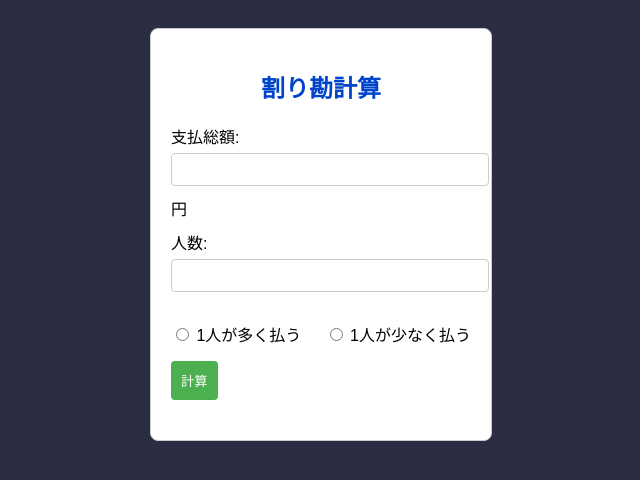
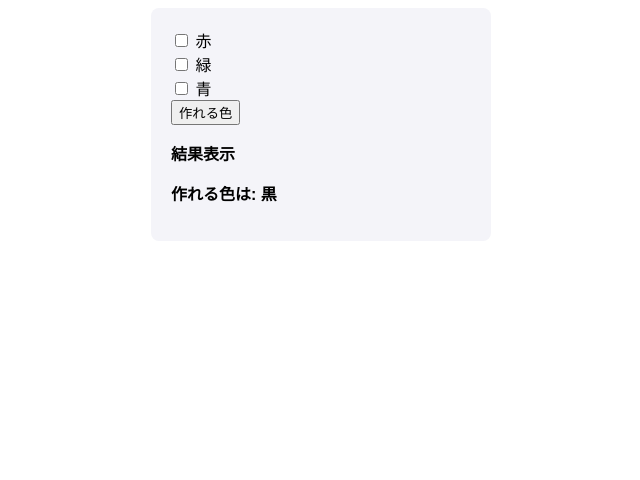
Before and after one commit to youle1999/flaskweb, a Flask app: page / in a window 1280 px wide. Shown: the top 480 px of the page, without its empty margins (319-959 px from the left). Run offline with Flask 3, Linux system fonts and the light colour scheme.

Commit message:
mix different color to get the desired result

```diff
--- a/app.py
+++ b/app.py
@@ -1,52 +1,30 @@
-from flask import Flask, render_template, request, jsonify
+from flask import Flask, render_template, request
 
 app = Flask(__name__)
 
-@app.route('/')
+# Define the color mapping based on selected colors
+color_mapping = {
+    frozenset(['red']): '赤',
+    frozenset(['green']): '緑',
+    frozenset(['blue']): '青',
+    frozenset(['red', 'green']): '黄',
+    frozenset(['red', 'blue']): 'マゼンタ',
+    frozenset(['green', 'blue']): 'シアン',
+    frozenset(['red', 'green', 'blue']): '白',
+    frozenset([]): '黒'  # No selection
+}
+
+@app.route('/', methods=['GET', 'POST'])
 def index():
-    return render_template('index.html')
+    selected_colors = set()
+    created_color = '黒'  # Default color if no selection
 
-@app.route('/calculate', methods=['POST'])
-def calculate():
-    try:
-        total_amount = int(request.form['total_amount'])
-        num_people = int(request.form['num_people'])
-        rounding_option = request.form['rounding_option']
+    if request.method == 'POST':
+        # Get selected colors from form
+        selected_colors = set(request.form.getlist('colors'))
+        created_color = color_mapping.get(frozenset(selected_colors), '黒')
 
-        if total_amount < 200 or num_people < 2:
-            return jsonify({'error': '支払総額は最低200円、人数は2人以上で入力してください。'}), 400
-
-        # Calculate the base amount per person
-        base_amount = total_amount // num_people
-
-        result = []
-
-        if rounding_option == "more_pays":
-            # Round down to the nearest hundred
-            base_amount = (base_amount // 100) * 100
-            # Calculate total paid by (num_people - 1) participants
-            subtotal = base_amount * (num_people - 1)
-            # Last person pays the remaining amount
-            last_person_amount = total_amount - subtotal
-
-            # Fill the result list
-            result = [base_amount] * (num_people - 1) + [last_person_amount]
-
-        elif rounding_option == "less_pays":
-            # Round up to the nearest hundred
-            base_amount = ((base_amount + 99) // 100) * 100
-            # Calculate total paid by (num_people - 1) participants
-            subtotal = base_amount * (num_people - 1)
-            # Last person pays the remaining amount
-            last_person_amount = total_amount - subtotal
-
-            # Fill the result list
-            result = [base_amount] * (num_people - 1) + [last_person_amount]
-
-        return jsonify({'result': result})
-
-    except ValueError:
-        return jsonify({'error': '有効な数値を入力してください。'}), 400
+    return render_template('index.html', selected_colors=selected_colors, created_color=created_color)
 
 if __name__ == '__main__':
     app.run(debug=True)
--- a/templates/index.html
+++ b/templates/index.html
@@ -2,178 +2,37 @@
 <html lang="ja">
 <head>
     <meta charset="UTF-8">
-    <meta name="viewport" content="width=device-width, initial-scale=1.0">
-    <title>割り勘計算</title>
+    <title>色の組み合わせ</title>
     <style>
         body {
             font-family: Arial, sans-serif;
-            background-color: #2b2d42;
-            color: black;
-            display: flex;
-            flex-direction: column;
-            align-items: center;
         }
         .container {
-            width: 300px;
+            max-width: 300px;
+            margin: auto;
             padding: 20px;
-            background-color: white;
+            background-color: #f4f4f9;
             border-radius: 8px;
-            border: 1px solid #ccc;
-            margin-top: 20px;
-        }
-        h2 {
-            color: #0044cc;
-            text-align: center;
-        }
-        label, button {
-            display: block;
-            margin: 10px 0 5px;
-            color: black;
-        }
-        input[type="number"] {
-            width: 100%;
-            padding: 8px;
-            margin-bottom: 10px;
-            border: 1px solid #ccc;
-            border-radius: 4px;
-        }
-        button {
-            padding: 10px;
-            background-color: #4CAF50;
-            color: white;
-            border: none;
-            border-radius: 4px;
-            cursor: pointer;
-        }
-        button:hover {
-            background-color: #45a049;
-        }
-        .radio-group {
-            display: flex;
-            justify-content: space-between;
-            margin-top: 10px;
         }
         .result {
-            margin-top: 20px;
-            font-size: 1em;
-        }
-        .error {
-            color: #ff5252;
             font-weight: bold;
-        }
-        table {
-            width: 100%;
             margin-top: 10px;
-            border-collapse: collapse;
-            border: 1px solid #000;
-        }
-        table, th, td {
-            border: 1px solid #000;
-            padding: 8px;
-            text-align: center;
-        }
-        th {
-            background-color: #d9d9d9;
-            color: black;
         }
     </style>
 </head>
 <body>
     <div class="container">
-        <h2>割り勘計算</h2>
-        <form id="splitForm">
-            <label for="total_amount">支払総額: </label>
-            <input type="number" id="total_amount" name="total_amount" min="200" required> 円
-
-            <label for="num_people">人数: </label>
-            <input type="number" id="num_people" name="num_people" min="2" required>
-
-            <div class="radio-group">
-                <label>
-                    <input type="radio" name="rounding_option" value="more_pays" required> 1人が多く払う
-                </label>
-                <label>
-                    <input type="radio" name="rounding_option" value="less_pays"> 1人が少なく払う
-                </label>
-            </div>
-
-            <button type="button" onclick="calculateSplit()">計算</button>
+        <form method="POST">
+            <label><input type="checkbox" name="colors" value="red" {% if 'red' in selected_colors %}checked{% endif %}> 赤</label><br>
+            <label><input type="checkbox" name="colors" value="green" {% if 'green' in selected_colors %}checked{% endif %}> 緑</label><br>
+            <label><input type="checkbox" name="colors" value="blue" {% if 'blue' in selected_colors %}checked{% endif %}> 青</label><br>
+            <button type="submit">作れる色</button>
         </form>
 
-        <div id="result" class="result"></div>
+        <div class="result">
+            <p>結果表示</p>
+            <p>作れる色は: {{ created_color }}</p>
+        </div>
     </div>
-
-    <script>
-        function calculateSplit() {
-            const form = document.getElementById('splitForm');
-            const formData = new FormData(form);
-
-            fetch('/calculate', {
-                method: 'POST',
-                body: formData
-            })
-            .then(response => response.json())
-            .then(data => {
-                const resultDiv = document.getElementById('result');
-                resultDiv.innerHTML = ""; // Clear previous result
-
-                if (data.error) {
-                    resultDiv.innerHTML = `<span class="error">${data.error}</span>`;
-                } else {
-                    // Count participants and representative payment
-                    const participantAmount = data.result[0];
-                    const representativeAmount = data.result[data.result.length - 1];
-                    const participantCount = data.result.length - 1;
-                    const totalAmount = data.result.reduce((a, b) => a + b);
-
-                    // Create a table for results
-                    const table = document.createElement('table');
-
-                    // Table headers
-                    const headerRow = document.createElement('tr');
-                    const personHeader = document.createElement('th');
-                    personHeader.innerText = "人数";
-                    const amountHeader = document.createElement('th');
-                    amountHeader.innerText = "支払額 (円)";
-                    headerRow.appendChild(personHeader);
-                    headerRow.appendChild(amountHeader);
-                    table.appendChild(headerRow);
-
-                    // Participant row
-                    const participantRow = document.createElement('tr');
-                    const participantCell = document.createElement('td');
-                    participantCell.innerText = `参加者 ${participantCount}`; // Number of participants
-                    const participantAmountCell = document.createElement('td');
-                    participantAmountCell.innerText = `${participantAmount}円`;
-                    participantRow.appendChild(participantCell);
-                    participantRow.appendChild(participantAmountCell);
-                    table.appendChild(participantRow);
-
-                    // Representative row
-                    const representativeRow = document.createElement('tr');
-                    const representativeCell = document.createElement('td');
-                    representativeCell.innerText = "代表 1"; // Only one representative
-                    const representativeAmountCell = document.createElement('td');
-                    representativeAmountCell.innerText = `${representativeAmount}円`;
-                    representativeRow.appendChild(representativeCell);
-                    representativeRow.appendChild(representativeAmountCell);
-                    table.appendChild(representativeRow);
-
-                    // Total row
-                    const totalRow = document.createElement('tr');
-                    const totalLabelCell = document.createElement('td');
-                    totalLabelCell.innerText = "合計";
-                    const totalAmountCell = document.createElement('td');
-                    totalAmountCell.innerText = `${totalAmount}円`;
-                    totalRow.appendChild(totalLabelCell);
-                    totalRow.appendChild(totalAmountCell);
-                    table.appendChild(totalRow);
-
-                    resultDiv.appendChild(table);
-                }
-            })
-            .catch(error => console.error('Error:', error));
-        }
-    </script>
 </body>
 </html>
```
